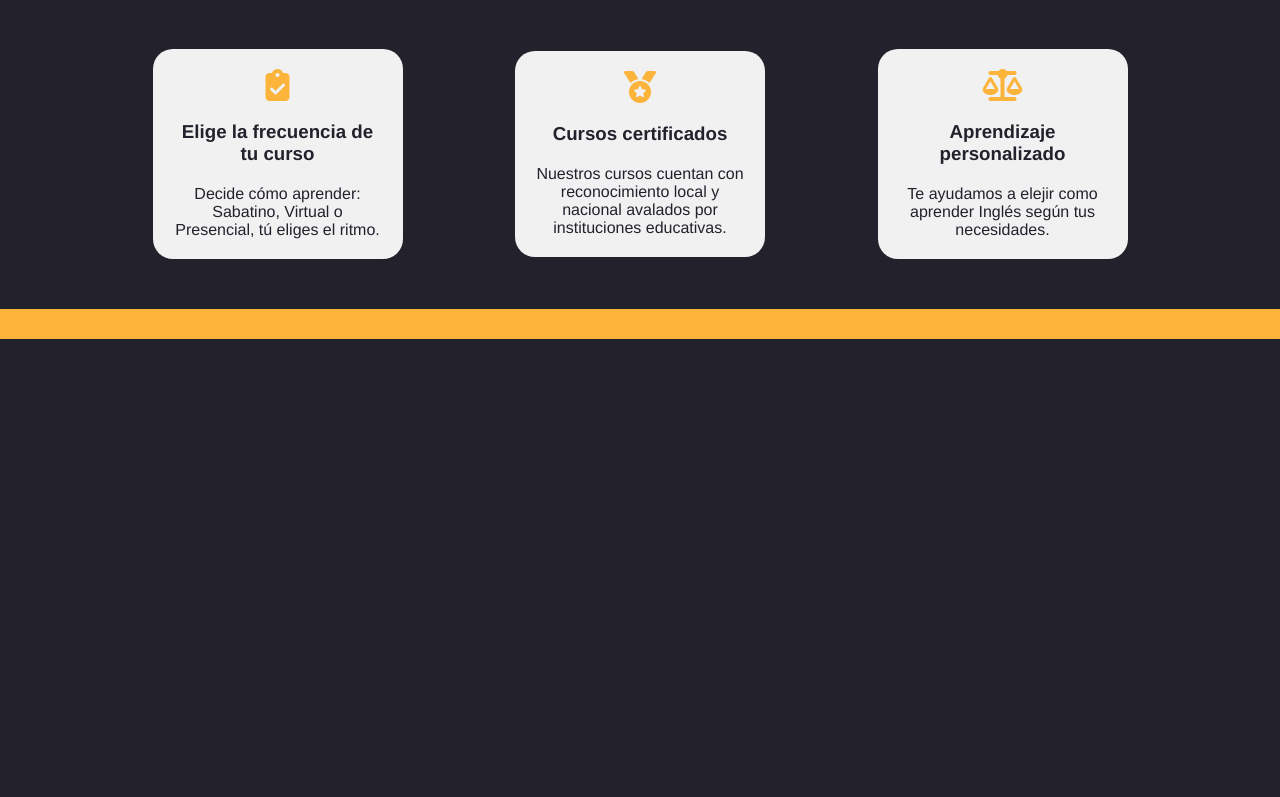
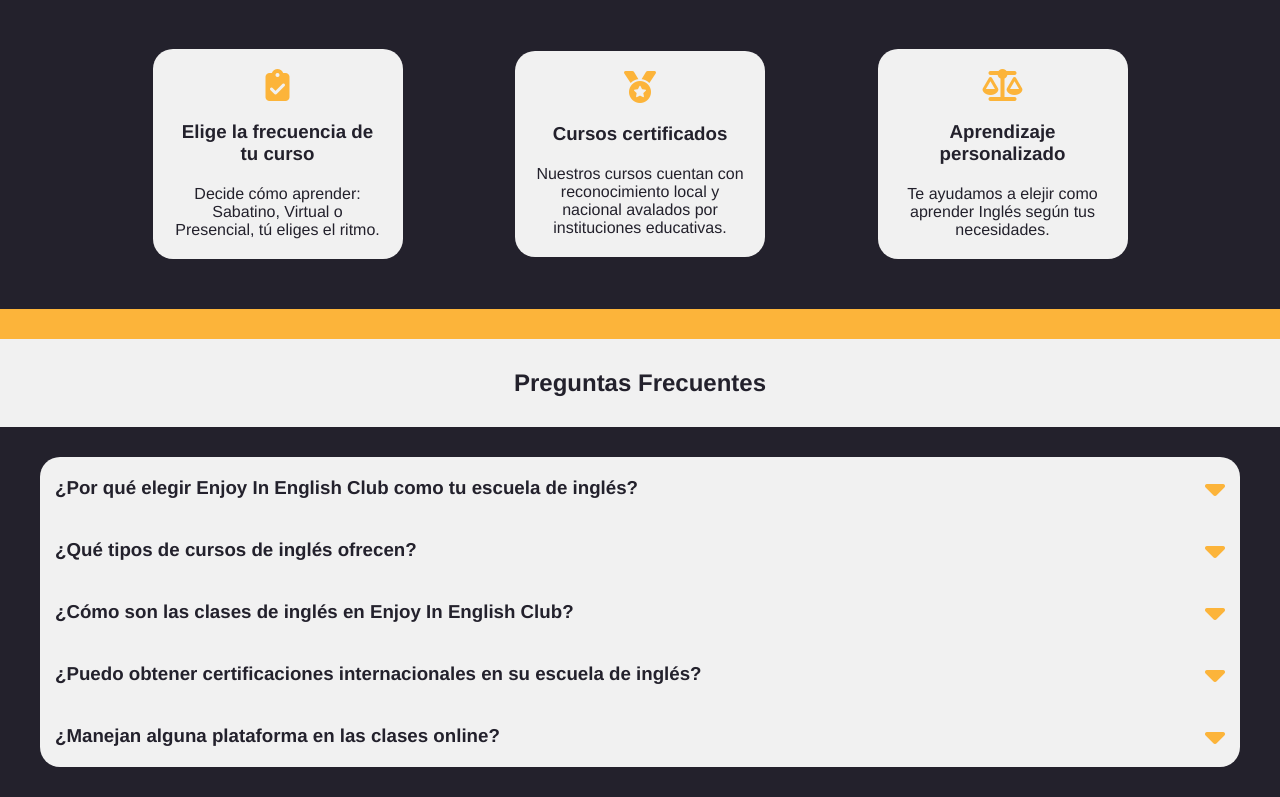
Before and after one commit to DenilsonNM/Enjoy-In-English-Club, a PHP site: page / in a window 1280 px wide. Shown: the part 594-1391 px from the top of the page. Before the commit the page ends 933 px from the top, so only its background shows below. Run offline with PHP 8.4, Linux system fonts and the light colour scheme; some libraries are stand-ins or nearby versions.

Commit message:
preguntas frecuentes

```diff
--- a/index.html
+++ b/index.html
@@ -7,6 +7,7 @@
   <title>Home</title>
   <link rel="stylesheet" href="styles/general.css">
   <script src="https://kit.fontawesome.com/892bb677d3.js" crossorigin="anonymous"></script>
+  <script src="https://code.jquery.com/jquery-3.7.1.min.js"></script>
 </head>
 
 <body>
@@ -77,7 +78,65 @@
     </div>
   </section>
 
+  <!-- ------------------------------------- -->
 
+  <div class="subtitle ancho">
+    <h2>Preguntas Frecuentes
+    </h2>
+  </div>
+
+  <section class="section_preg_frec">
+
+    <article class="ancho">
+      <div class="div_sumary">
+        <h3>¿Por qué elegir Enjoy In English Club como tu escuela de inglés?</h3> <i class="fa-solid fa-caret-down"></i>
+      </div>
+      <ul class="ul_detail">
+        <li>Porque ofrecemos cursos con clases dinámicas, personalizadas y con un enfoque práctico. Nuestro equipo de
+          profesores
+          está altamente capacitado y comprometido con tu aprendizaje. </li>
+      </ul>
+
+      <div class="div_sumary">
+        <h3>¿Qué tipos de cursos de inglés ofrecen?</h3> <i class="fa-solid fa-caret-down"></i>
+      </div>
+      <ul class="ul_detail">
+        <li>Cursos para niños, adolescentes y adultos. Cada curso está diseñado para adaptarse a las necesidades y
+          objetivos de cada
+          grupo etario, asegurando un aprendizaje efectivo y motivador.</li>
+      </ul>
+
+      <div class="div_sumary">
+        <h3>¿Cómo son las clases de inglés en Enjoy In English Club?</h3> <i class="fa-solid fa-caret-down"></i>
+      </div>
+      <ul class="ul_detail">
+        <li>Son dinámicas, enfocadas en situaciones reales, se realizan de manera híbrida (Virtual y presencial). </li>
+      </ul>
+
+      <div class="div_sumary">
+        <h3>¿Puedo obtener certificaciones internacionales en su escuela de inglés?</h3> <i
+          class="fa-solid fa-caret-down"></i>
+      </div>
+      <ul class="ul_detail">
+        <li>Sí, ofrecemos cursos que preparan para exámenes de certificación internacional como TOEFL.</li>
+      </ul>
+
+      <div class="div_sumary">
+        <h3>¿Manejan alguna plataforma en las clases online?</h3> <i class="fa-solid fa-caret-down"></i>
+      </div>
+      <ul class="ul_detail">
+        <li>Manejamos diversas plataformas para facilitar el aprendizaje en línea, incluyendo Zoom, Google Classroom y
+          Microsoft
+          Teams.</li>
+      </ul>
+    </article>
+  </section>
+
+
+  <!-- ------------------------------------- -->
+
+  <script src="js/sumarydetail.js">
+  </script>
 
 </body>
 
--- /dev/null
+++ b/js/sumarydetail.js
@@ -0,0 +1,3 @@
+$(".div_sumary").click(function () {
+  $(this).next("ul").slideToggle();
+});
--- a/styles/general.css
+++ b/styles/general.css
@@ -134,3 +134,36 @@
   color: var(--color-1);
   font-size: xx-large;
 }
+
+/* ------------------------------------- */
+
+.section_preg_frec {
+  background-color: var(--color-2);
+  padding: 30px 0px;
+}
+
+.section_preg_frec article {
+  border-radius: 20px;
+  overflow: hidden;
+}
+
+.div_sumary {
+  padding: 15px;
+  background-color: var(--color-3);
+  display: flex;
+  justify-content: space-between;
+  align-items: center;
+  cursor: pointer;
+}
+
+.div_sumary i {
+  color: var(--color-1);
+  font-size: xx-large;
+}
+
+.ul_detail {
+  display: none;
+  padding: 10px 20px 20px 20px;
+  list-style: none;
+  background-color: var(--color-1);
+}
```
